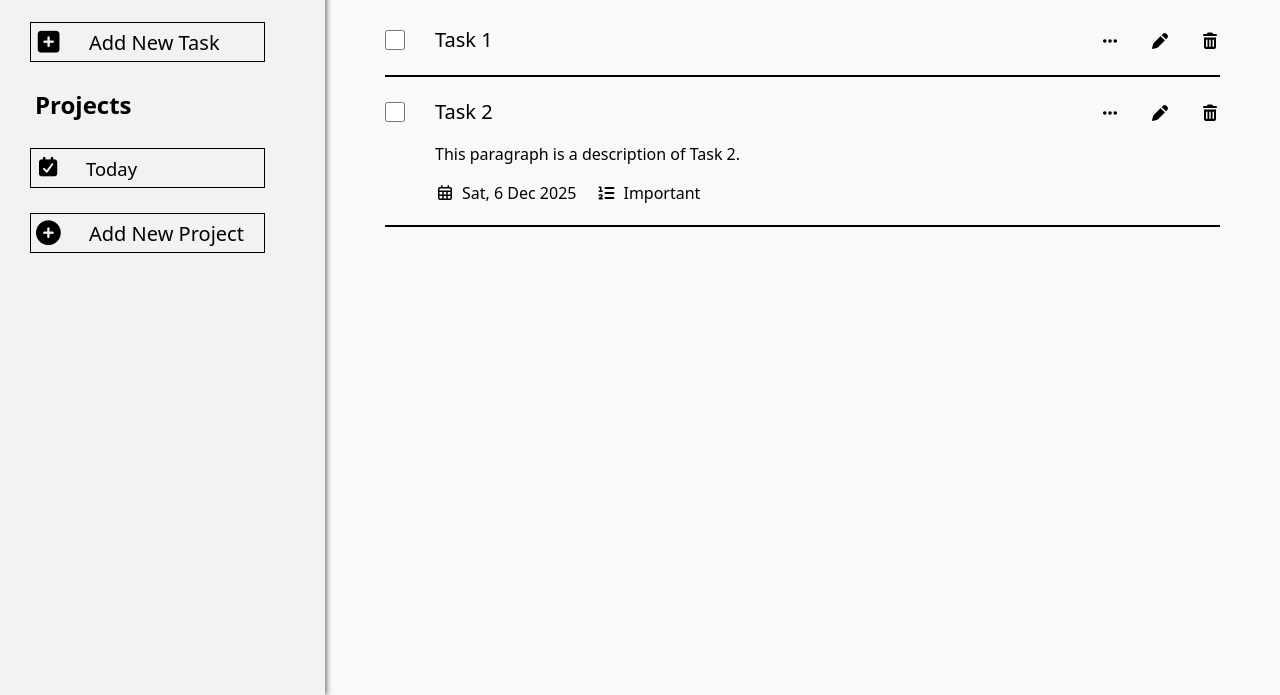
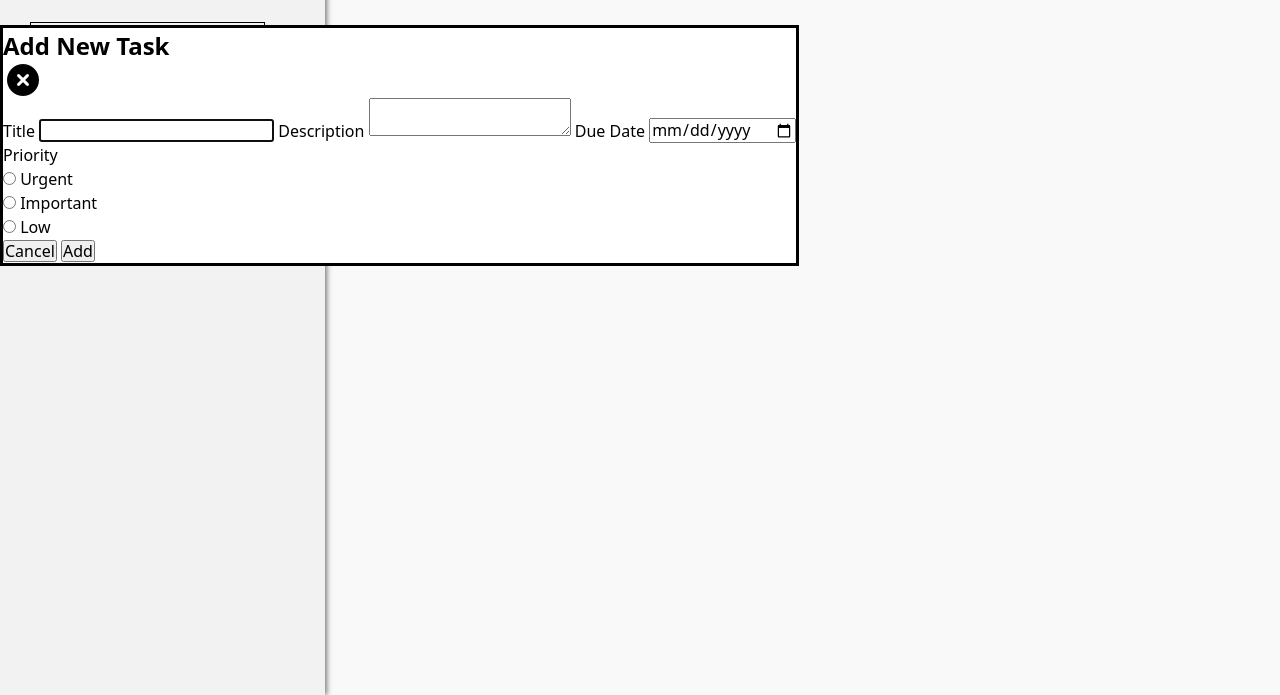
Before and after one commit to rafyls/odin-projects, a website built with webpack: page 204-todo-list/src/template.html in a window 1280 px wide. Shown: the part 105-800 px from the top of the page. Built offline with nearby package versions, Linux system fonts and the light colour scheme.

Commit message:
Lay out and structure the modal dialog for adding a new task item

```diff
--- a/204-todo-list/src/template.html
+++ b/204-todo-list/src/template.html
@@ -27,35 +27,39 @@
     </div>
     <div class="mainContent">
       <h3 class="mainContent-projectName">Today</h3>
-      <div class="taskItem">
-        <input type="checkbox" id="task-1">
-        <label for="task-1" class="taskItem-title">Task 1</label>
-        <button class="taskItem-detailsButton"><i class="fa-solid fa-ellipsis"></i></button>
-        <button class="taskItem-modifyTaskButton"><i class="fa-solid fa-pen"></i></button>
-        <button class="taskItem-deleteTaskButton"><i class="fa-solid fa-trash-can"></i></button>
-      </div>
-      <hr class="mainContent-sep">
-      <div class="taskItem">
-        <input type="checkbox" id="task-2">
-        <div class="taskItem-details">
-          <label for="task-2" class="taskItem-title">Task 2</label>
-          <p class="taskItem-description">This paragraph is a description of Task 2.</p>
-          <div class="taskItem-dateDetails">
-            <div class="taskItem-duedate">
-              <i class="fa-regular fa-calendar-days taskItem-duedateIcon"></i>
-              <p>Sat, 6 Dec 2025</p>
+      <dialog class="newTaskDialog" open>
+        <div class="newTaskDialog-heading">
+          <h2>Add New Task</h2>
+          <i class="fa-solid fa-circle-xmark fa-2x newTaskDialog-closeIcon"></i>
+        </div>
+        <form class="newTaskDialog-form" method="dialog">
+          <label for="title">Title</label>
+          <input type="text" id="title" required autofocus>
+          <label for="description">Description</label>
+          <textarea name="description" id="description" required></textarea>
+          <label for="duedate">Due Date</label>
+          <input type="date" id="duedate" name="duedate" required>
+          <div class="newTaskDialog-radioGroup">
+            <p>Priority</p>
+            <div>
+              <input type="radio" id="urgent" name="priority" value="Urgent" required>
+              <label for="urgent">Urgent</label>
             </div>
-            <div class="taskItem-priority">
-              <i class="fa-solid fa-list-ol taskItem-priorityIcon"></i>
-              <p>Important</p>
+            <div>
+              <input type="radio" id="important" name="priority" value="Important">
+              <label for="important">Important</label>
+            </div>
+            <div>
+              <input type="radio" id="low" name="priority" value="Low">
+              <label for="low">Low</label>
             </div>
           </div>
-        </div>
-        <button class="taskItem-detailsButton"><i class="fa-solid fa-ellipsis"></i></button>
-        <button class="taskItem-modifyTaskButton"><i class="fa-solid fa-pen"></i></button>
-        <button class="taskItem-deleteTaskButton"><i class="fa-solid fa-trash-can"></i></button>
-      </div>
-      <hr class="mainContent-sep">
+          <div class="newTaskDialog-buttons">
+            <button type="reset" class="newTaskDialog-buttonsCancel" value="cancel">Cancel</button>
+            <button type="submit" class="newTaskDialog-buttonsAdd" value="add">Add</button>
+          </div>
+        </form>
+      </dialog>
     </div>
   </body>
 </html>
```
